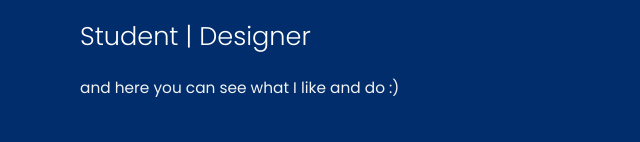
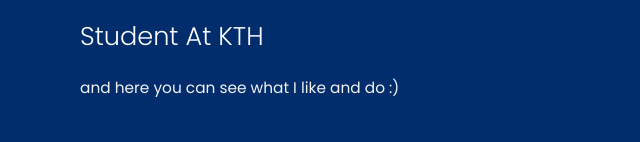
Before and after one commit to mariazelenika/mariazelenika.github.io, a plain HTML site: page index.html in a window 1280 px wide. Shown: the part 502-644 px from the top of the page, 0-640 px from the left. Drawn offline with Linux system fonts and the light colour scheme.

Commit message:
Update index.html

```diff
--- a/index.html
+++ b/index.html
@@ -66,7 +66,7 @@
                     Hello, I am
                 </p>
                 <h2>Maria<br>Zelenika</h2>
-                <h5>student | designer</h5>
+                <h5>student at KTH</h5>
                 <p>
                     and here you can see what I like and do :)
                 </p>
```
